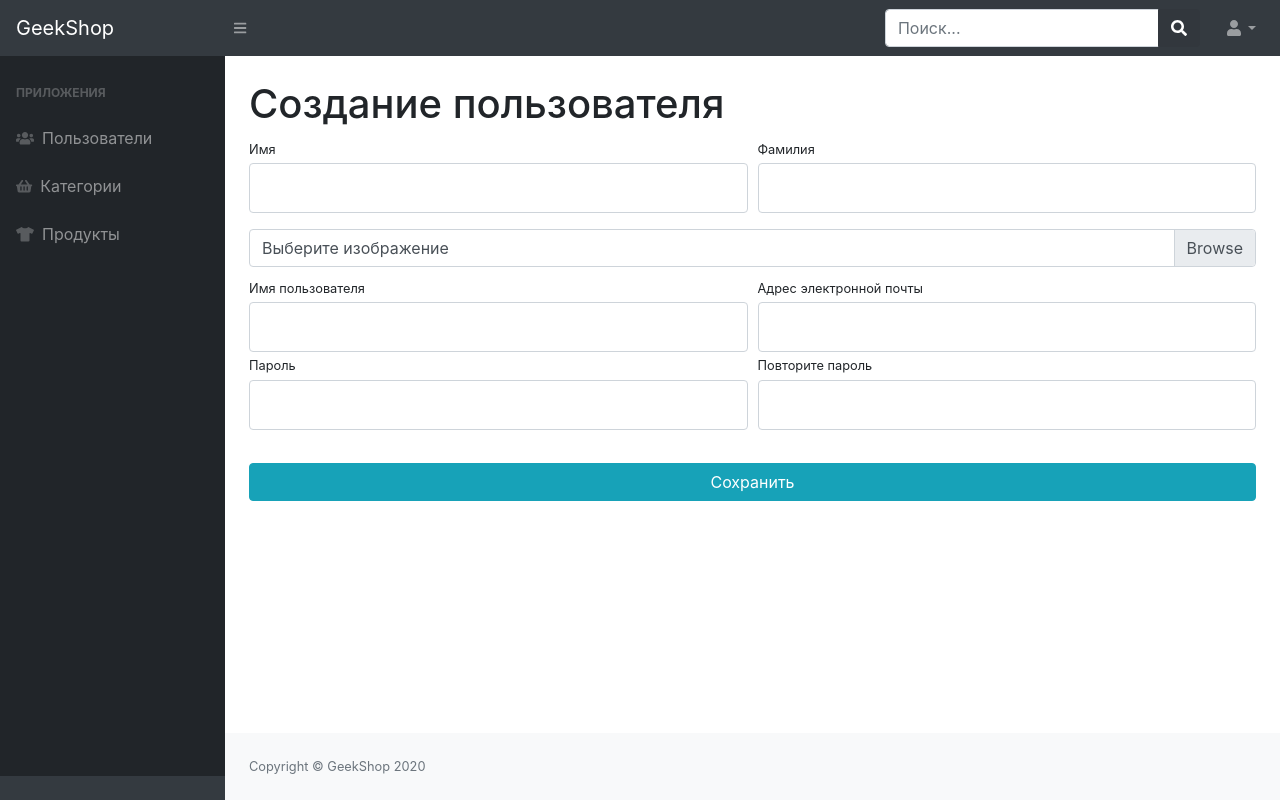
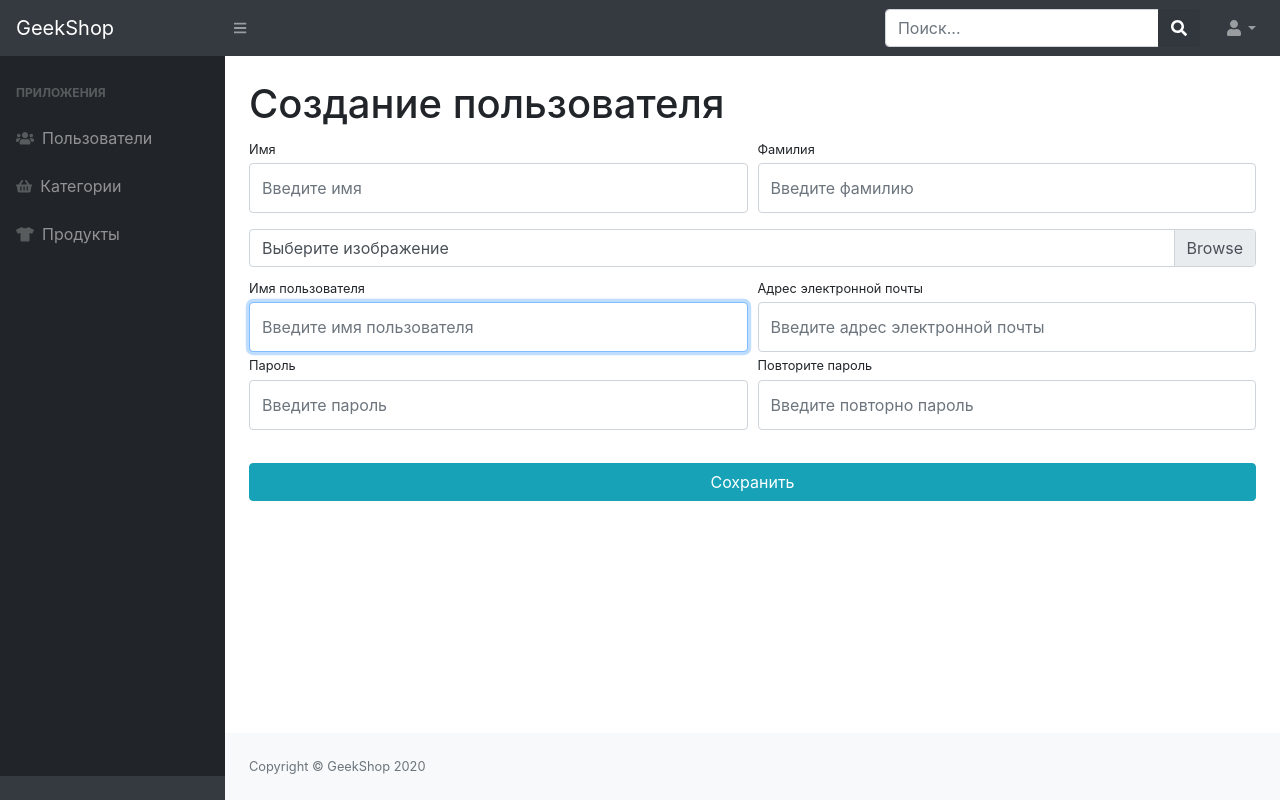
Before and after one commit to Nortsev/Django, a Django app: page /admin-staff/users/create in a window 1280 px wide. Run offline with Django 3.2, Linux system fonts and the light colour scheme; some libraries are stand-ins or nearby versions.

Commit message:
Add register user add adminpanel page

```diff
--- a/adminapp/templates/adminapp/admin-users-create.html
+++ b/adminapp/templates/adminapp/admin-users-create.html
@@ -3,51 +3,49 @@
 {% block content %}
         <h1 class="mt-4">Создание пользователя</h1>
         <form action="{% url 'admin_staff:admin_users_creates' %}" method="post" enctype="multipart/form-data">
+            {% csrf_token %}
             <div class="form-row">
                 <div class="col-lg-6">
                     <div class="form-group">
-                                <label class="small mb-1" for="inputFirstName">Имя</label>
-                                <input class="form-control py-4" id="inputFirstName" type="text"/>
+                        <label class="small mb-1" for="{{ form.first_name.id_for_label }}">Имя</label>
+                        {{ form.first_name }}
                     </div>
                 </div>
                 <div class="col-lg-6">
                     <div class="form-group">
-                                <label class="small mb-1" for="inputLastName">Фамилия</label>
-                                <input class="form-control py-4" id="inputLastName" type="text"/>
+                        <label class="small mb-1" for="{{ form.last_name.id_for_label }}">Фамилия</label>
+                        {{ form.last_name }}
                     </div>
                 </div>
             </div>
             <div class="form-row mb-2">
                 <div class="col-lg-12">
                     <div class="custom-file">
-                                <input type="file" class="custom-file-input" id="userAvatar" size="50">
-                                <label class="custom-file-label" for="userAvatar">Выберите изображение</label>
+                        {{ form.avatar }}
+                        <label class="custom-file-label" for="{{ form.avatar.id_for_label }}">Выберите изображение</label>
                     </div>
                 </div>
             </div>
             <div class="form-row">
                 <div class="col-lg-6">
-                            <label class="small mb-1" for="inputUsername">Имя пользователя</label>
-                            <input class="form-control py-4" id="inputUsername" type="text"
-                                   aria-describedby="usernameHelp"/>
+                    <label class="small mb-1" for="{{ form.username.id_for_label }}">Имя пользователя</label>
+                    {{ form.username }}
                 </div>
                 <div class="col-lg-6">
-                            <label class="small mb-1" for="inputEmailAddress">Адрес электронной
-                                почты</label>
-                            <input class="form-control py-4" id="inputEmailAddress" type="email"
-                                   aria-describedby="emailHelp"/>
+                    <label class="small mb-1" for="{{ form.email.id_for_label }}">Адрес электронной почты</label>
+                    {{ form.email }}
+
                 </div>
             </div>
             <div class="form-row">
                 <div class="col-lg-6">
-                            <label class="small mb-1" for="inputUsername">Пароль</label>
-                            <input class="form-control py-4" id="inputUsername" type="text"
-                                   aria-describedby="usernameHelp"/>
+                    <label class="small mb-1" for="{{ form.password1.id_for_label }}">Пароль</label>
+                    {{ form.password1 }}
                 </div>
                 <div class="col-lg-6">
-                            <label class="small mb-1" for="inputEmailAddress">Повторите пароль</label>
-                            <input class="form-control py-4" id="inputEmailAddress" type="email"
-                                   aria-describedby="emailHelp"/>
+                    <label class="small mb-1" for="{{form.password2.id_for_label  }}">Повторите пароль</label>
+                    {{ form.password2 }}
+
                 </div>
             </div>
             <div class="form-row">
--- a/adminapp/views.py
+++ b/adminapp/views.py
@@ -21,6 +21,7 @@
         if form.is_valid():
             form.save()
             return HttpResponseRedirect(reverse('admin_staff:admin_users'))
+
     else:
         form = UserAdminRegisterForm()
 
```
Lines whose indentation alone changed are shown as unchanged.
